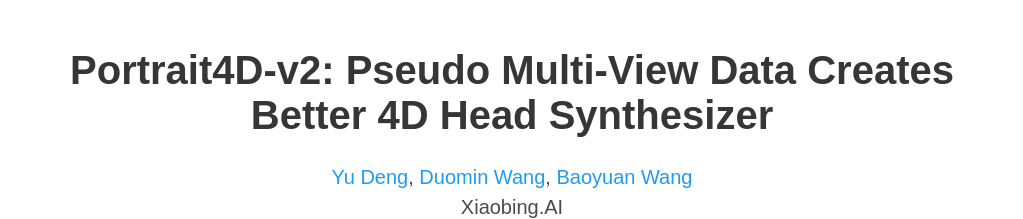
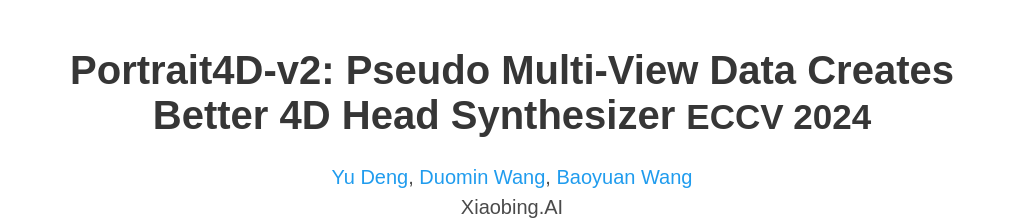
Before and after one commit to YuDeng/Portrait4D-v2, a plain HTML site: page index.html in a window 1280 px wide. Shown: the top 219 px of the page, without its empty margins (128-1151 px from the left). Drawn offline with nearby package versions, Linux system fonts and the light colour scheme; some icons are missing; a web font is replaced by a local one.

Commit message:
Update index.html

```diff
--- a/index.html
+++ b/index.html
@@ -50,7 +50,11 @@
     <div class="container is-max-desktop">
       <div class="columns is-centered">
         <div class="column has-text-centered">
-          <h1 class="title is-1 publication-title" style="font-size:40px">Portrait4D-v2: Pseudo Multi-View Data Creates Better 4D Head Synthesizer</h1>
+          <h1 class="title is-1 publication-title" style="font-size:40px">Portrait4D-v2: Pseudo Multi-View Data Creates Better 4D Head Synthesizer
+          <small>
+          ECCV 2024
+          </small>
+          </h1>
           <div class="is-size-5 publication-authors">
             <span class="author-block">
               <a href="https://yudeng.github.io/">Yu Deng</a>,</span>
```
